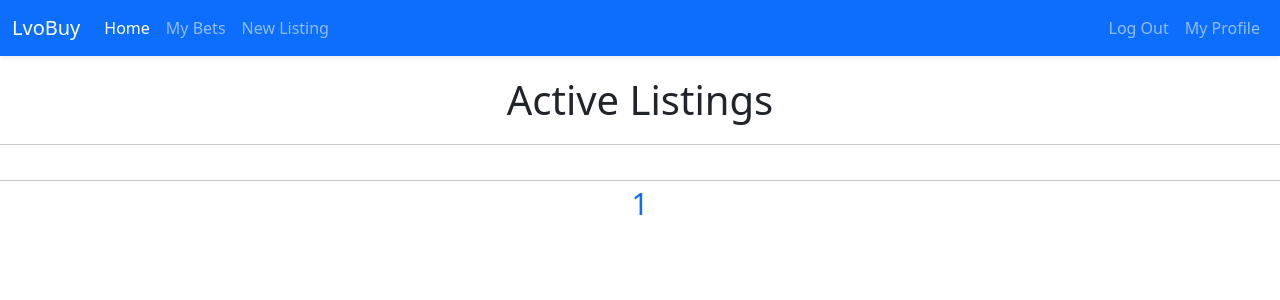
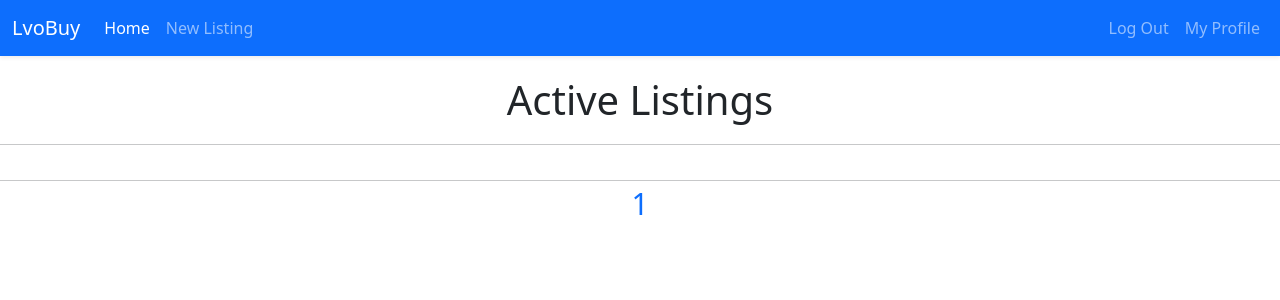
Before and after one commit to LvoBGM/LvoBuy, a Django app: page /bets/home/1 in a window 1280 px wide. Shown: the top 300 px of the page. Run offline with Django 5.2, Linux system fonts and the light colour scheme; the visitor is signed in with stand-in values (Sample User, id 1); data that the repository does not hold is empty.

Commit message:
style: remove my bets navigation button

```diff
--- a/bets/templates/bets/layout.html
+++ b/bets/templates/bets/layout.html
@@ -22,9 +22,6 @@
                     <a class="nav-link {% if request.resolver_match.url_name == 'home_specific_page' %}active{% endif %}" aria-current="page" href="{% url 'home' %}">Home</a>
                 </li>
                 {% if authenticated %}
-                  <li class="nav-item">
-                    <a class="nav-link" href="">My Bets</a>
-                  </li>
                   <li class="nav-item">
                     <a class="nav-link {% if request.resolver_match.url_name == 'new_listing' %}active{% endif %}" href="{% url 'new_listing'%}">New Listing</a>
                   </li>
```
